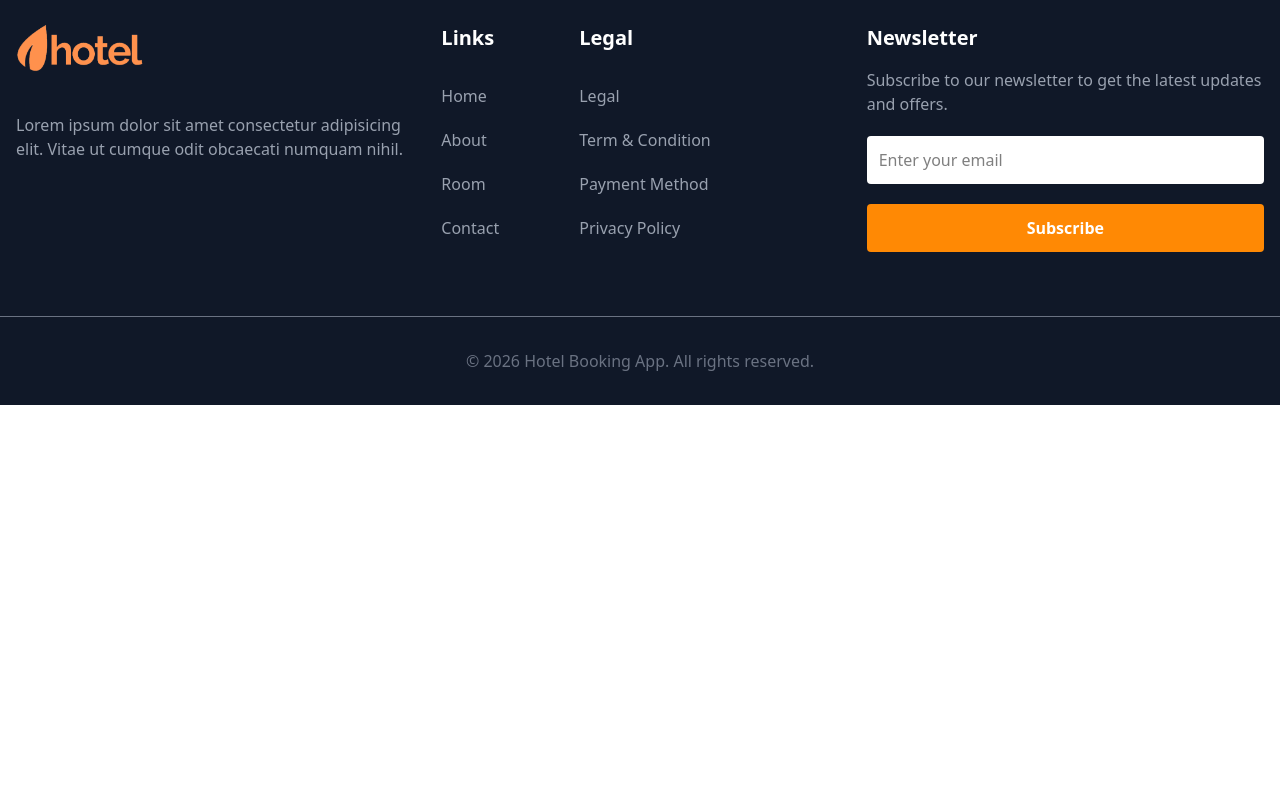
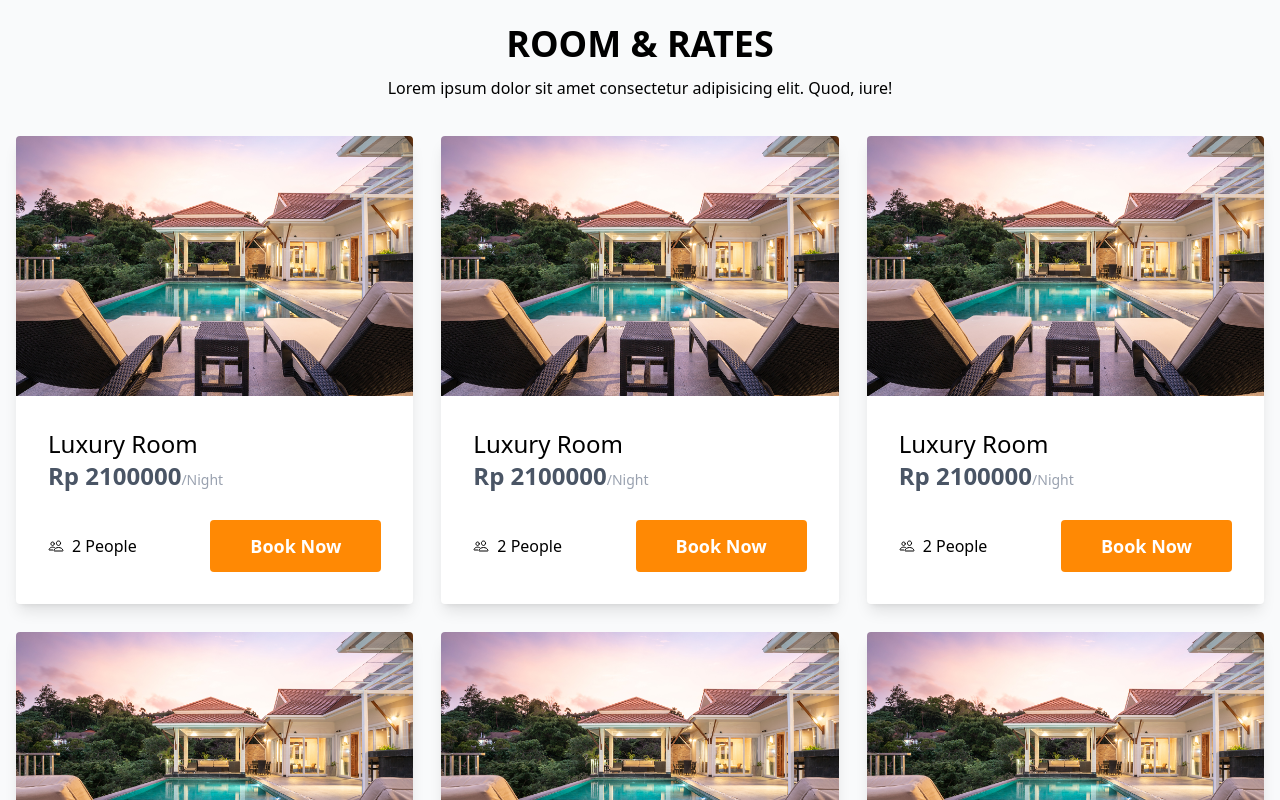
Before and after one commit to Rifal-code/hotel-booking, a Next.js app: page / in a window 1280 px wide. Shown: the part 840-1640 px from the top of the page. Before the commit the page ends 1245 px from the top, so only its background shows below. Built offline with nearby package versions, Linux system fonts and the light colour scheme.

Commit message:
feat: add main component

```diff
--- a/app/page.tsx
+++ b/app/page.tsx
@@ -1,9 +1,19 @@
 import Hero from "@/components/hero";
+import Main from "@/components/main";
 
 export default function Home() {
   return (
     <div>
       <Hero />
+      <div className="mt-16">
+        <div className="text-center">
+          <h1 className="text-4xl font-bold uppercase">Room & Rates</h1>
+          <p className="py-3">
+            Lorem ipsum dolor sit amet consectetur adipisicing elit. Quod, iure!
+          </p>
+        </div>
+        <Main />
+      </div>
     </div>
   );
 }
--- /dev/null
+++ b/components/main.tsx
@@ -0,0 +1,18 @@
+import Card from "@/components/card";
+
+const Main = () => {
+  return (
+    <div className="max-w-screen py-6 pb-20 px-4 mx-auto">
+      <div className="grid gap-7 md:grid-cols-3">
+        <Card />
+        <Card />
+        <Card />
+        <Card />
+        <Card />
+        <Card />
+      </div>
+    </div>
+  );
+};
+
+export default Main;
```
